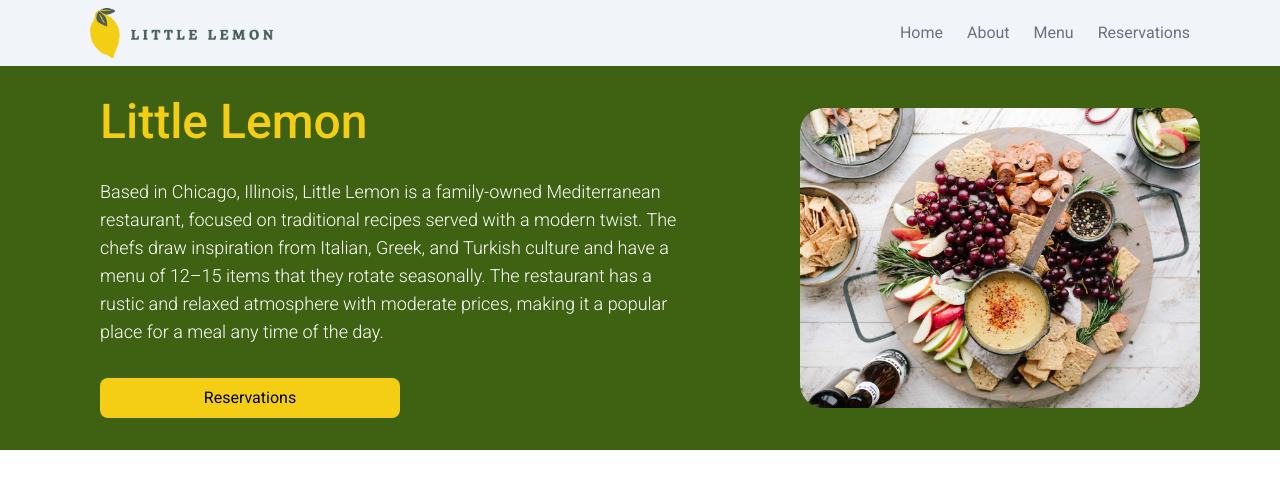
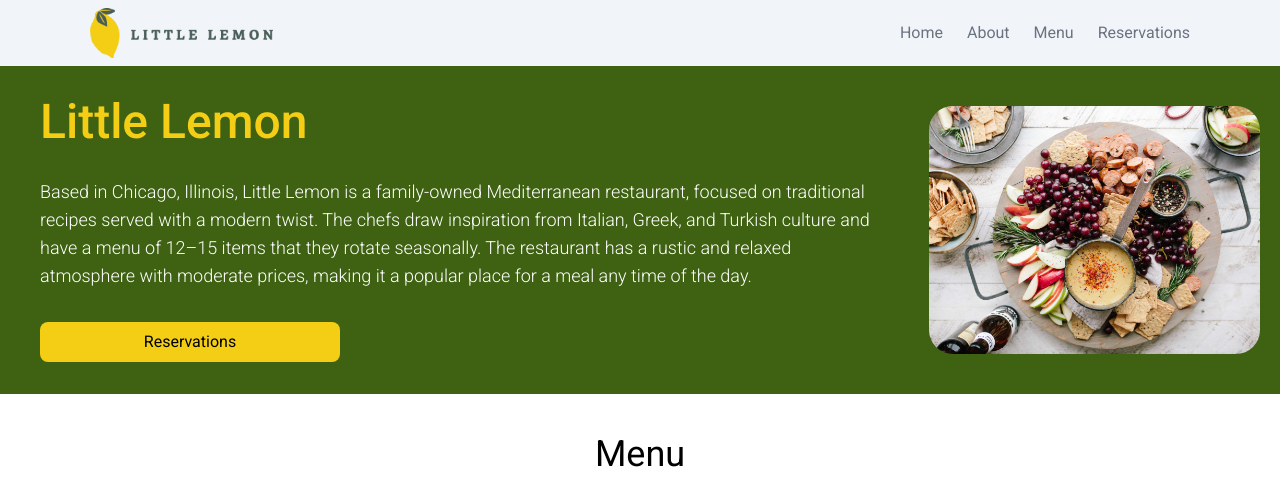
Before and after one commit to kingkwongsta/coursera-capstone-little-lemon, a React (Create React App) app: page / in a window 1280 px wide. Shown: the top 494 px of the page. Built offline with nearby package versions, Linux system fonts and the light colour scheme.

Commit message:
fix responsive

```diff
--- a/src/pages/hero.jsx
+++ b/src/pages/hero.jsx
@@ -3,8 +3,8 @@ import HeroImage from "./../images/hero.jpg";
 
 function Hero() {
   return (
-    <div className="flex flex-col lg:flex-row items-center bg-lime-800">
-      <div className="lg:w-3/5 justify-center p-8 mx-5 pl-5 lg:pl-20 pr-5 lg:pr-20">
+    <div className="flex max-md:flex-col flex-row items-center bg-lime-800">
+      <div className="justify-center p-8 mx-5 pl-5 pr-5">
         <h2 className="text-3xl lg:text-5xl text-[#f4ce14] font-medium mb-4 lg:mb-8">
           Little Lemon
         </h2>
@@ -21,7 +21,7 @@ function Hero() {
           Reservations
         </button>
       </div>
-      <div className="w-full lg:w-2/5 flex justify-center p-4 pr-5 lg:pr-20">
+      <div className="w-full flex justify-center p-4 pr-5">
         <img
           className="max-h-[300px] lg:max-h-[350px] rounded-3xl"
           src={HeroImage}
```
